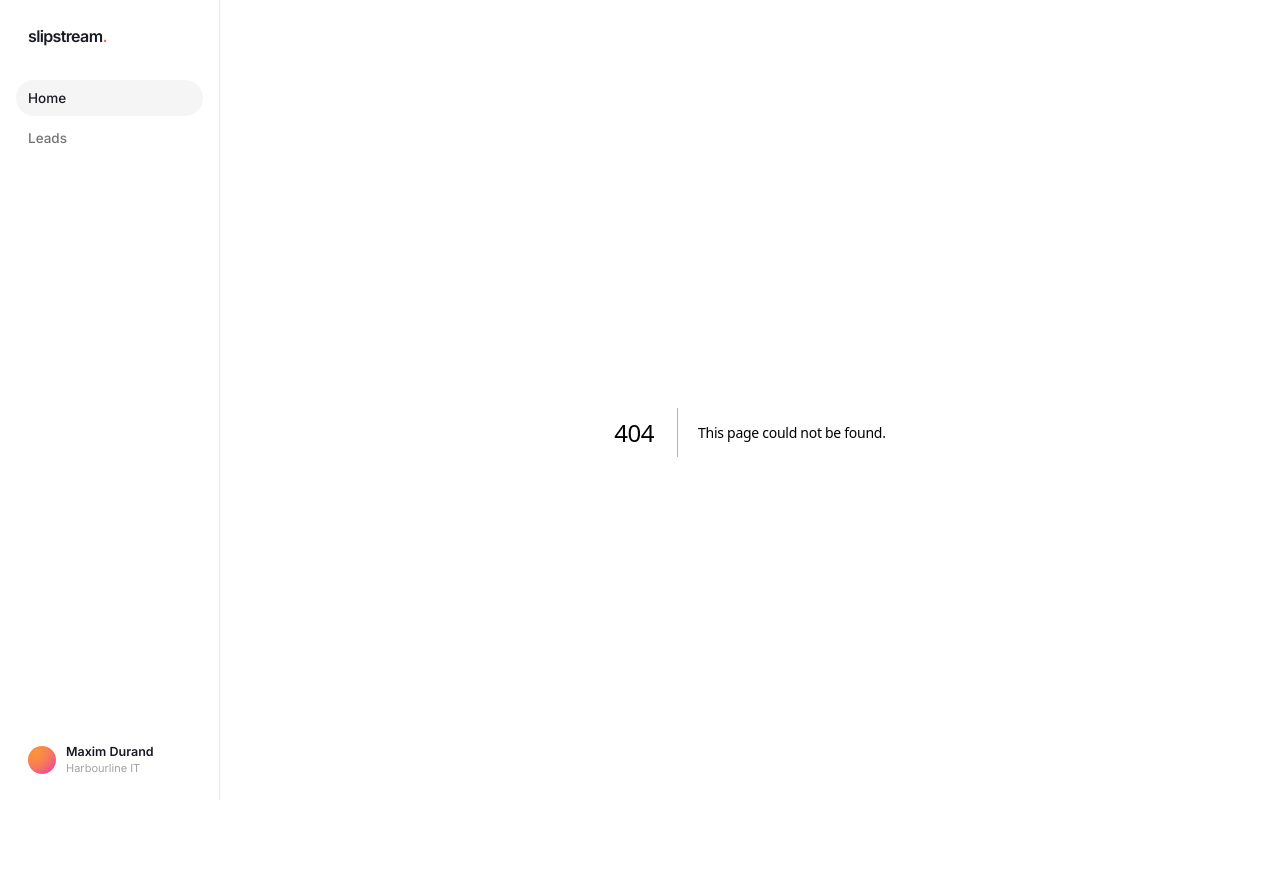
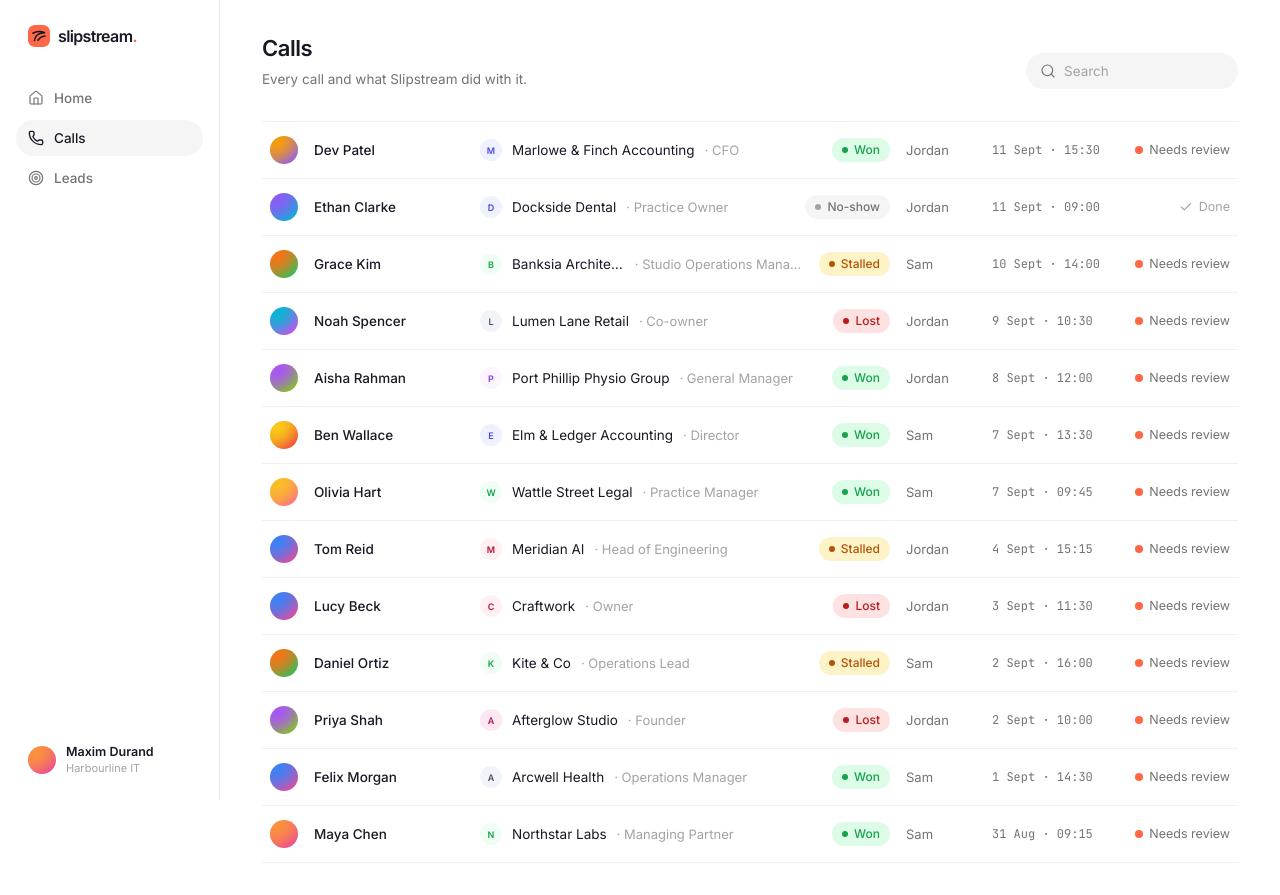
Before and after one commit to Jeremy-Sharpe/slipstream, a Next.js app: page /calls in a window 1280 px wide. Before the commit this address had no page. Before the commit the page ends 864 px from the top, so only its background shows below. Built offline with nearby package versions, Linux system fonts and the light colour scheme; a web font is replaced by a local one.

Commit message:
Split Home (drop zone only) and Calls; nav icons and the mark

```diff
--- a/app/calls/[id]/not-found.tsx
+++ b/app/calls/[id]/not-found.tsx
@@ -3,7 +3,7 @@
 export default function NotFound() {
   return (
     <div className="pt-24 text-center text-[14px] text-faint">
-      That call isn&apos;t here. <Link href="/" className="text-ink underline-offset-2 hover:underline">Back home</Link>
+      That call isn&apos;t here. <Link href="/calls" className="text-ink underline-offset-2 hover:underline">Back to Calls</Link>
     </div>
   );
 }
--- /dev/null
+++ b/app/calls/loading.tsx
@@ -0,0 +1,17 @@
+export default function Loading() {
+  return (
+    <div aria-busy>
+      <div className="h-7 w-20 rounded-md bg-surface" />
+      <div className="mt-2 h-4 w-72 rounded bg-surface-2" />
+      <ul className="mt-8 divide-y divide-line-soft border-y border-line-soft">
+        {Array.from({ length: 9 }).map((_, i) => (
+          <li key={i} className="flex h-14 items-center gap-4 px-2" style={{ opacity: 1 - i * 0.08 }}>
+            <span className="size-7 rounded-full bg-surface" />
+            <span className="h-3.5 w-32 rounded bg-surface" />
+            <span className="h-3.5 w-56 rounded bg-surface-2" />
+          </li>
+        ))}
+      </ul>
+    </div>
+  );
+}
--- /dev/null
+++ b/app/calls/page.tsx
@@ -0,0 +1,26 @@
+"use client";
+
+import { useState } from "react";
+import { Search } from "lucide-react";
+import { CallsList } from "@/components/CallsList";
+
+export default function CallsPage() {
+  const [q, setQ] = useState("");
+  return (
+    <div>
+      <div className="flex items-end justify-between gap-6">
+        <div>
+          <h1 className="text-[22px] font-semibold text-ink">Calls</h1>
+          <p className="mt-1 text-[13.5px] text-soft">Every call and what Slipstream did with it.</p>
+        </div>
+        <label className="flex h-9 items-center gap-2 rounded-full bg-surface px-3.5 text-soft transition-shadow duration-150 focus-within:ring-2 focus-within:ring-accent/40">
+          <Search className="size-4" strokeWidth={1.75} />
+          <input value={q} onChange={(e) => setQ(e.target.value)} placeholder="Search" className="w-40 bg-transparent text-[13.5px] text-ink outline-none placeholder:text-faint" />
+        </label>
+      </div>
+      <div className="mt-8">
+        <CallsList query={q} />
+      </div>
+    </div>
+  );
+}
--- a/app/loading.tsx
+++ b/app/loading.tsx
@@ -1,17 +1,11 @@
 export default function Loading() {
   return (
-    <div aria-busy>
-      <div className="mx-auto max-w-[720px] pt-14"><div className="mx-auto h-7 w-64 rounded-md bg-surface" /><div className="mx-auto mt-2 h-4 w-96 rounded bg-surface-2" /><div className="mt-8 h-56 rounded-2xl bg-surface-2" /></div>
-      <div className="mt-20 h-4 w-24 rounded bg-surface" />
-      <ul className="mt-8 divide-y divide-line-soft border-y border-line-soft">
-        {Array.from({ length: 9 }).map((_, i) => (
-          <li key={i} className="flex h-14 items-center gap-4 px-2" style={{ opacity: 1 - i * 0.08 }}>
-            <span className="size-7 rounded-full bg-surface" />
-            <span className="h-3.5 w-32 rounded bg-surface" />
-            <span className="h-3.5 w-56 rounded bg-surface-2" />
-          </li>
-        ))}
-      </ul>
+    <div aria-busy className="flex min-h-[calc(100vh-4rem)] items-center justify-center">
+      <div className="w-full max-w-[720px] pb-16">
+        <div className="mx-auto h-7 w-64 rounded-md bg-surface" />
+        <div className="mx-auto mt-2 h-4 w-96 rounded bg-surface-2" />
+        <div className="mt-8 h-56 rounded-2xl bg-surface-2" />
+      </div>
     </div>
   );
 }
--- a/app/page.tsx
+++ b/app/page.tsx
@@ -1,19 +1,18 @@
-import { CallsList } from "@/components/CallsList";
+import Link from "next/link";
 import { DropZone } from "@/components/DropZone";
 
 export default function HomePage() {
   return (
-    <div>
-      <section className="mx-auto max-w-[720px] pt-14 text-center">
+    <div className="flex min-h-[calc(100vh-4rem)] items-center justify-center">
+      <section className="w-full max-w-[720px] pb-16 text-center">
         <h1 className="text-[22px] font-semibold text-ink">What happened on the call?</h1>
         <p className="mx-auto mt-2 max-w-[520px] text-[13.5px] text-soft">Drop the recording. Slipstream writes it into HubSpot, drafts the follow-up and finds the next leads.</p>
         <div className="mt-8 text-left">
           <DropZone />
         </div>
-      </section>
-      <section className="mt-20">
-        <h2 className="mb-4 text-[15px] font-semibold text-ink">Recent calls</h2>
-        <CallsList />
+        <p className="mt-10">
+          <Link href="/calls" className="text-[13px] text-faint underline-offset-2 transition-colors duration-150 hover:text-ink hover:underline">See recent calls →</Link>
+        </p>
       </section>
     </div>
   );
--- a/components/CallsList.tsx
+++ b/components/CallsList.tsx
@@ -6,11 +6,14 @@
 import { Avatar, CompanyTile } from "./Avatar";
 import { OutcomePill, fmtDate, fmtTime } from "./ui";
 
-export function CallsList() {
+export function CallsList({ query = "" }: { query?: string }) {
   const { calls, runs } = useStore();
+  const q = query.trim().toLowerCase();
+  const rows = q ? calls.filter((c) => `${c.contact} ${c.company} ${c.title}`.toLowerCase().includes(q)) : calls;
   return (
     <ul className="divide-y divide-line-soft border-y border-line-soft">
-      {calls.map((c) => {
+      {rows.length === 0 && <li className="py-16 text-center text-[14px] text-faint">Nothing matches.</li>}
+      {rows.map((c) => {
         const run = runs[c.id];
         return (
           <li key={c.id}>
--- a/components/RunView.tsx
+++ b/components/RunView.tsx
@@ -16,8 +16,8 @@
 
   return (
     <div>
-      <Link href="/" className="inline-flex items-center gap-1.5 text-[13px] text-soft transition-colors duration-150 hover:text-ink">
-        <ArrowLeft className="size-3.5" strokeWidth={1.75} /> Home
+      <Link href="/calls" className="inline-flex items-center gap-1.5 text-[13px] text-soft transition-colors duration-150 hover:text-ink">
+        <ArrowLeft className="size-3.5" strokeWidth={1.75} /> Calls
       </Link>
       <div className="mt-4 flex items-center gap-3">
         <Avatar name={call.contact} size={36} />
--- a/components/Sidebar.tsx
+++ b/components/Sidebar.tsx
@@ -2,33 +2,38 @@
 
 import Link from "next/link";
 import { usePathname } from "next/navigation";
+import { House, Phone, Target } from "lucide-react";
 import { Avatar } from "./Avatar";
 import { cn } from "./ui";
 
 const NAV = [
-  { href: "/", label: "Home" },
-  { href: "/leads", label: "Leads" },
+  { href: "/", label: "Home", icon: House },
+  { href: "/calls", label: "Calls", icon: Phone },
+  { href: "/leads", label: "Leads", icon: Target },
 ];
 
 export function Sidebar() {
   const pathname = usePathname();
   return (
     <aside className="sticky top-0 flex h-screen w-[220px] shrink-0 flex-col border-r border-line bg-white px-4 py-6">
-      <Link href="/" className="px-3 text-[16px] font-semibold tracking-[-0.04em] text-ink">
-        slipstream<span className="text-accent">.</span>
+      <Link href="/" className="flex items-center gap-2 px-3 text-[16px] font-semibold tracking-[-0.04em] text-ink">
+        {/* eslint-disable-next-line @next/next/no-img-element */}
+        <img src="/slipstream-mark.svg" alt="" width={22} height={22} className="rounded-md" />
+        <span>slipstream<span className="text-accent">.</span></span>
       </Link>
       <nav className="mt-8 flex flex-col gap-1">
         {NAV.map((n) => {
-          const active = n.href === "/" ? pathname === "/" || pathname.startsWith("/calls") : pathname.startsWith(n.href);
+          const active = n.href === "/" ? pathname === "/" : pathname.startsWith(n.href);
           return (
             <Link
               key={n.href}
               href={n.href}
               className={cn(
-                "flex h-9 items-center rounded-full px-3 text-[13.5px] font-medium transition-colors duration-150 focus-visible:outline-none focus-visible:ring-2 focus-visible:ring-accent/40",
+                "flex h-9 items-center gap-2.5 rounded-full px-3 text-[13.5px] font-medium transition-colors duration-150 focus-visible:outline-none focus-visible:ring-2 focus-visible:ring-accent/40",
                 active ? "bg-surface text-ink" : "text-soft hover:bg-surface hover:text-ink",
               )}
             >
+              <n.icon className="size-4" strokeWidth={active ? 2 : 1.75} />
               {n.label}
             </Link>
           );
```
Also changed, not shown: public/slipstream-mark.svg (added).
